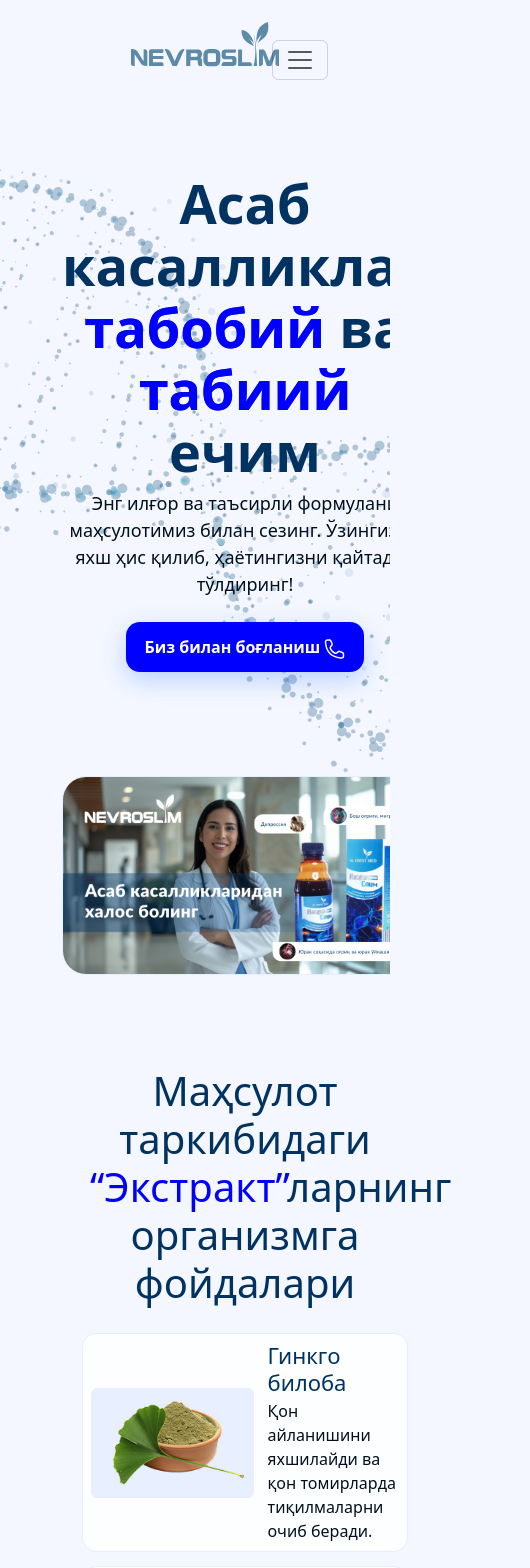
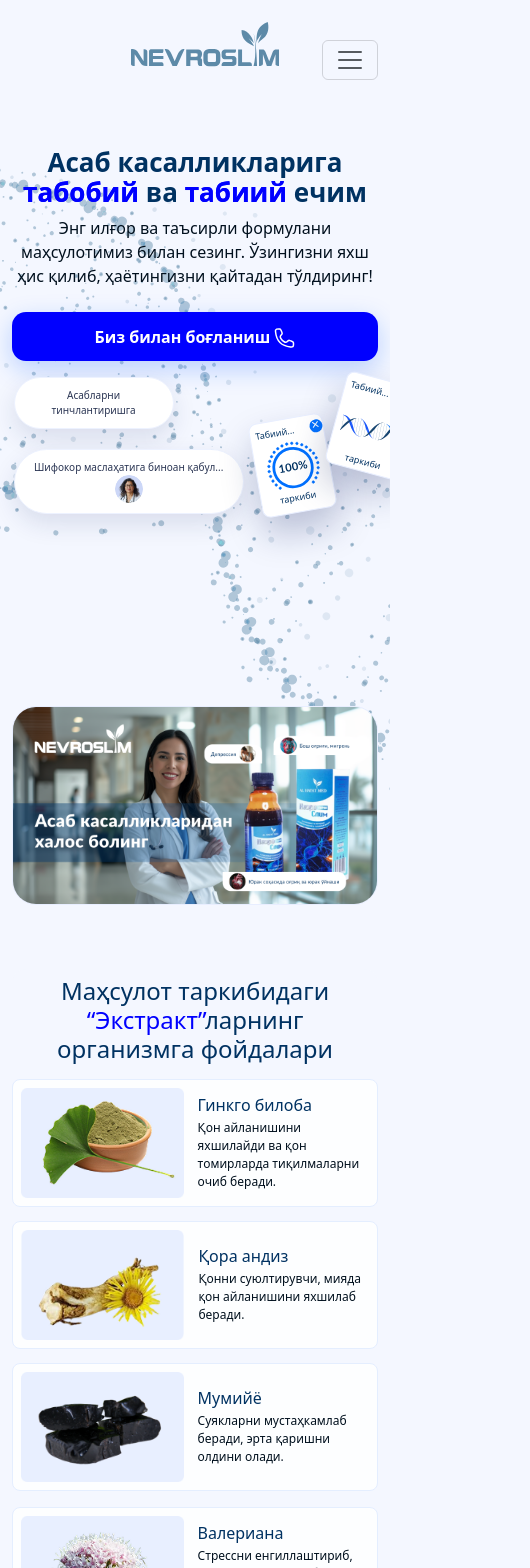
Before and after one commit to OqilbekErkinov/RankEdu, a Nuxt app: page / in a window 390 px wide. Shown: the top 1568 px of the page, 530 px wide, since content can reach past the window. Built offline with nearby package versions, Linux system fonts and the light colour scheme.

Commit message:
responsive also almost over

```diff
--- a/assets/css/main.css
+++ b/assets/css/main.css
@@ -1,5 +1,5 @@
 :root {
-  --brand: #0000FF;
+  --brand: #0000ff;
   --brand-2: #1e2dff;
   --ink: #003262;
   --muted: #5b6b8b;
@@ -12,11 +12,20 @@
   font-weight: normal;
   line-height: 1;
 }
-.bi::before { display: inline-block; }
+.bi::before {
+  display: inline-block;
+}
 
 .container {
   margin: 0 50px;
 }
+
+@media (max-width: 600px) {
+  .container {
+    margin: 0;
+  }
+}
+
 .form-control::placeholder {
   color: #003262;
 }
@@ -59,7 +68,7 @@
   filter: brightness(0.95);
 }
 .badge-sale {
-  background: #FFBF00;
+  background: #ffbf00;
   color: #131313;
   border-radius: 50%;
   padding: 1rem 0.6rem;
@@ -87,7 +96,6 @@
   padding: 0.5rem 0.75rem;
 }
 .stat-chip {
-
   border-radius: 14px;
   padding: 0.65rem 0.9rem;
   font-weight: 600;
--- a/components/AboutSection.vue
+++ b/components/AboutSection.vue
@@ -225,7 +225,7 @@
   font-size: 40px;
 }
 .text-accent {
-  color: #0000FF;
+  color: #0000ff;
 }
 
 /* ====== EXTRACTS ====== */
@@ -248,7 +248,7 @@
   display: flex;
   gap: 14px;
   align-items: center;
-  background: #FDFEFF;
+  background: #fdfeff;
   border: 1px solid #e4eeff;
   border-radius: 14px;
   padding: 8px;
@@ -277,7 +277,7 @@
   font-size: 22px;
 }
 .item-desc {
-  color: #01101E;
+  color: #01101e;
   margin: 0;
   font-size: 16px;
 }
@@ -381,19 +381,9 @@
 }
 
 /* ====== RESPONSIVE ====== */
-@media (max-width: 991.98px) {
-  .thumb {
-    flex-basis: 120px;
-    height: 96px;
-  }
-}
 @media (max-width: 767.98px) {
   .extracts-box {
     padding: 20px 12px 8px;
-  }
-  .thumb {
-    flex-basis: 96px;
-    height: 84px;
   }
   .cert-nav {
     width: 34px;
@@ -407,4 +397,39 @@
     right: 4px;
   }
 }
+@media (max-width: 600px) {
+  .section-title {
+    font-size: 24px;
+  }
+  .extracts-box {
+    padding: 0;
+  }
+  .extracts-grid {
+    padding: 0;
+  }
+  .item-title {
+    font-size: 16px;
+  }
+  .item-desc {
+    font-size: 12px;
+  }
+  .extract-item {
+    border-radius: 8px;
+  }
+  .titem {
+    margin-bottom: 2.5rem;
+  }
+  .t-title {
+    font-size: 18px;
+  }
+  .t-desc {
+    font-size: 14px;
+  }
+  .cert-view {
+    padding: 0;
+  }
+  .cert-box {
+    padding: 0;
+  }
+}
 </style>
--- a/components/AdvisesSection.vue
+++ b/components/AdvisesSection.vue
@@ -144,4 +144,9 @@
 @media (min-width: 992px){
   .gallery .thumb img{ height: 200px; }
 }
+@media (max-width: 600px) {
+  .section-title {
+    font-size: 24px;
+  }
+}
 </style>
--- a/components/BenefitSection.vue
+++ b/components/BenefitSection.vue
@@ -292,4 +292,9 @@
     transparent 60%
   );
 }
+@media (max-width: 600px) {
+  .section-title {
+    font-size: 24px;
+  }
+}
 </style>
--- a/components/HeroSection.vue
+++ b/components/HeroSection.vue
@@ -3,12 +3,46 @@
   <section id="hero" class="hero position-relative overflow-hidden pb-5">
     <!-- dekor nuqtalar -->
     <div class="container hero-inner text-center position-relative">
+      <!-- Headline -->
+      <h1 class="display-title mx-auto">
+        Асаб касалликларига<br />
+        <span class="text-gradient">табобий</span> ва
+        <span class="text-gradient">табиий</span> ечим
+      </h1>
+      <p class="lead-sub mx-auto">
+        Энг илғор ва таъсирли формулани маҳсулотимиз билан сезинг. Ўзингизни яхш
+        ҳис қилиб, ҳаётингизни қайтадан тўлдиринг!
+      </p>
+
+      <!-- CTA -->
+      <button
+        class="btn btn-cta mt-2"
+        data-bs-toggle="modal"
+        data-bs-target="#orderModal"
+      >
+        Биз билан боғланиш
+        <svg
+          width="21"
+          height="20"
+          viewBox="0 0 21 20"
+          fill="none"
+          xmlns="http://www.w3.org/2000/svg"
+        >
+          <path
+            d="M7.6585 3.71223L7.25584 2.80625C6.99256 2.21388 6.86092 1.91768 6.66405 1.69101C6.41732 1.40694 6.09571 1.19794 5.73592 1.08785C5.44883 1 5.1247 1 4.47645 1C3.52815 1 3.054 1 2.65597 1.18229C2.18711 1.39702 1.76368 1.86328 1.59497 2.3506C1.45175 2.76429 1.49278 3.18943 1.57482 4.0397C2.44815 13.0902 7.41006 18.0521 16.4605 18.9254C17.3108 19.0075 17.736 19.0485 18.1496 18.9053C18.637 18.7366 19.1032 18.3131 19.318 17.8443C19.5002 17.4462 19.5002 16.9721 19.5002 16.0238C19.5002 15.3755 19.5002 15.0514 19.4124 14.7643C19.3023 14.4045 19.0933 14.0829 18.8092 13.8362C18.5826 13.6393 18.2864 13.5077 17.694 13.2444L16.788 12.8417C16.1465 12.5566 15.8257 12.4141 15.4998 12.3831C15.1878 12.3534 14.8733 12.3972 14.5813 12.5109C14.2762 12.6297 14.0066 12.8544 13.4672 13.3038C12.9304 13.7512 12.662 13.9749 12.334 14.0947C12.0432 14.2009 11.6588 14.2403 11.3526 14.1951C11.0071 14.1442 10.7426 14.0029 10.2135 13.7201C8.5675 12.8405 7.65977 11.9328 6.78011 10.2867C6.49738 9.7577 6.35602 9.4931 6.30511 9.1477C6.25998 8.8414 6.29932 8.457 6.40554 8.1663C6.52536 7.83828 6.74905 7.56986 7.19643 7.033C7.64586 6.49368 7.87058 6.22402 7.98939 5.91891C8.10309 5.62694 8.14686 5.3124 8.11719 5.00048C8.08618 4.67452 7.94362 4.35376 7.6585 3.71223Z"
+            stroke="#FDFEFF"
+            stroke-width="1.5"
+            stroke-linecap="round"
+          />
+        </svg>
+      </button>
+
       <!-- Chapdagi kichik bubble'lar -->
-      <div class="mt-4">
-        <div class="bubble bubble-1 d-none d-md-flex">
+      <div class="mt-4 bubblelar">
+        <div class="bubble bubble-1 d-md-flex">
           <span>Асабларни тинчлантиришга</span>
         </div>
-        <div class="bubble bubble-2 d-none d-lg-flex align-items-center gap-2">
+        <div class="bubble bubble-2 d-lg-flex align-items-center gap-2">
           <span>Шифокор маслаҳатига биноан қабул...</span>
           <img
             src="/images/avatar1.png"
@@ -21,17 +55,16 @@
       </div>
 
       <!-- O'ngdagi suzuvchi kartalar -->
-      <div
-        class="float-card card-100 d-none d-lg-flex flex-column align-items-center"
-      >
+      <div class="float-card card-100 d-lg-flex flex-column align-items-center">
         <div style="display: flex">
-          <small class="text-muted me-4" style="color: #003262 !important"
+          <small class="float-text me-4" style="color: #003262 !important"
             >Табиий...</small
           >
           <span class="close-x">×</span>
         </div>
         <div class="ring">
           <svg
+            class="ring-icon"
             width="87"
             height="79"
             viewBox="0 0 87 79"
@@ -497,19 +530,18 @@
             </defs>
           </svg>
         </div>
-        <small class="mt-3" style="color: #003262">таркиби</small>
+        <small class="mt-3 float-text-2" style="color: #003262">таркиби</small>
       </div>
-      <div
-        class="float-card card-dna d-none d-md-flex flex-column align-items-center"
-      >
-        <div style="display: flex;">
-          <small class="text-muted me-4 mb-3" style="color: #003262 !important"
+      <div class="float-card card-dna d-md-flex flex-column align-items-center">
+        <div style="display: flex">
+          <small class="float-text me-4 mb-3" style="color: #003262 !important"
             >Табиий...</small
           >
           <span class="close-x">×</span>
         </div>
         <div class="dna" style="margin-bottom: -1.4rem">
           <svg
+            class="dna-icon"
             width="95"
             height="36"
             viewBox="0 0 95 36"
@@ -622,42 +654,8 @@
             />
           </svg>
         </div>
-        <small class="mt-5" style="color: #003262;">таркиби</small>
+        <small class="float-text-4 mt-5" style="color: #003262">таркиби</small>
       </div>
-
-      <!-- Headline -->
-      <h1 class="display-title mx-auto">
-        Асаб касалликларига<br />
-        <span class="text-gradient">табобий</span> ва
-        <span class="text-gradient">табиий</span> ечим
-      </h1>
-      <p class="lead-sub mx-auto">
-        Энг илғор ва таъсирли формулани маҳсулотимиз билан сезинг. Ўзингизни яхш
-        ҳис қилиб, ҳаётингизни қайтадан тўлдиринг!
-      </p>
-
-      <!-- CTA -->
-      <button
-        class="btn btn-cta mt-2"
-        data-bs-toggle="modal"
-        data-bs-target="#orderModal"
-      >
-        Биз билан боғланиш
-        <svg
-          width="21"
-          height="20"
-          viewBox="0 0 21 20"
-          fill="none"
-          xmlns="http://www.w3.org/2000/svg"
-        >
-          <path
-            d="M7.6585 3.71223L7.25584 2.80625C6.99256 2.21388 6.86092 1.91768 6.66405 1.69101C6.41732 1.40694 6.09571 1.19794 5.73592 1.08785C5.44883 1 5.1247 1 4.47645 1C3.52815 1 3.054 1 2.65597 1.18229C2.18711 1.39702 1.76368 1.86328 1.59497 2.3506C1.45175 2.76429 1.49278 3.18943 1.57482 4.0397C2.44815 13.0902 7.41006 18.0521 16.4605 18.9254C17.3108 19.0075 17.736 19.0485 18.1496 18.9053C18.637 18.7366 19.1032 18.3131 19.318 17.8443C19.5002 17.4462 19.5002 16.9721 19.5002 16.0238C19.5002 15.3755 19.5002 15.0514 19.4124 14.7643C19.3023 14.4045 19.0933 14.0829 18.8092 13.8362C18.5826 13.6393 18.2864 13.5077 17.694 13.2444L16.788 12.8417C16.1465 12.5566 15.8257 12.4141 15.4998 12.3831C15.1878 12.3534 14.8733 12.3972 14.5813 12.5109C14.2762 12.6297 14.0066 12.8544 13.4672 13.3038C12.9304 13.7512 12.662 13.9749 12.334 14.0947C12.0432 14.2009 11.6588 14.2403 11.3526 14.1951C11.0071 14.1442 10.7426 14.0029 10.2135 13.7201C8.5675 12.8405 7.65977 11.9328 6.78011 10.2867C6.49738 9.7577 6.35602 9.4931 6.30511 9.1477C6.25998 8.8414 6.29932 8.457 6.40554 8.1663C6.52536 7.83828 6.74905 7.56986 7.19643 7.033C7.64586 6.49368 7.87058 6.22402 7.98939 5.91891C8.10309 5.62694 8.14686 5.3124 8.11719 5.00048C8.08618 4.67452 7.94362 4.35376 7.6585 3.71223Z"
-            stroke="#FDFEFF"
-            stroke-width="1.5"
-            stroke-linecap="round"
-          />
-        </svg>
-      </button>
 
       <!-- Bitta kompozit rasm (ayol + dorilar + yozuvlar) -->
       <figure class="hero-picture mx-auto">
@@ -685,7 +683,7 @@
 }
 
 .hero {
-  background: #F4F7FF;
+  background: #f4f7ff;
   background-image: url("/icons/BACKGROUND 2.svg");
 }
 
@@ -802,7 +800,7 @@
 }
 
 @media (max-width: 991.98px) {
-  .bubble-1 {
+  /* .bubble-1 {
     top: 120px;
     left: 12px;
     transform: scale(0.95);
@@ -819,21 +817,135 @@
   .card-100 {
     top: 190px;
     right: 96px;
-  }
+  } */
 }
 @media (max-width: 767.98px) {
   .hero {
     padding-top: 3.25rem;
-  }
-  .dots {
-    opacity: 0.25;
   }
   .btn-cta {
     padding: 0.8rem 1.15rem;
   }
   .bubble,
   .float-card {
-    display: none !important;
+    /* display: none !important; */
+  }
+}
+
+@media (max-width: 600px) {
+  .display-title {
+    font-size: 26px;
+  }
+  .lead-sub {
+    font-size: 16px;
+  }
+  .btn-cta {
+    width: 100%;
+  }
+  .hero-picture {
+    margin-top: 12rem;
+  }
+  .bubblelar {
+    margin-top: 1rem !important;
+  }
+  .bubble {
+    position: relative;
+    left: 24px;
+    background: #fff;
+    color: #2a3553;
+    border-radius: 999px;
+    padding: 0rem;
+    box-shadow: 0 10px 24px rgba(26, 42, 96, 0.12);
+    border: 1px solid #edf2ff;
+    font-weight: 400;
+    font-size: 10px;
+    margin-left: -1.4rem;
+  }
+  .bubble-1 {
+    top: 0;
+    margin-bottom: 1.2rem;
+    max-width: 160px;
+    padding: 10px 10px;
+  }
+  .bubble-2 {
+    top: 0;
+    max-width: 230px;
+    padding: 10px 10px;
+  }
+  .bubble-2 img {
+    object-fit: cover;
+  }
+
+  .float-card {
+    position: absolute;
+    right: 40px;
+    background: #fff;
+    border-radius: 8px;
+    width: 75px;
+    height: 95px;
+    box-shadow: 0 18px 34px rgba(16, 32, 96, 0.25);
+    border: 1px solid #e9efff;
+    justify-content: center;
+    /* display: none; */
+    padding: 5px;
+  }
+  .card-dna {
+    top: 230px;
+    right: -20px;
+    transform: rotate(15deg);
+  }
+  .card-100 {
+    top: 270px;
+    right: 60px;
+    transform: rotate(-10deg);
+  }
+  .close-x {
+    width: 13px;
+    height: 13px;
+    display: grid;
+    place-items: center;
+    border-radius: 50%;
+    background: #0472ff;
+    color: #fefefe;
+    font-weight: 400;
+    line-height: 0.7;
+    /* padding: 0 3px; */
+    font-size: 14px;
+    padding-right: 4px;
+    padding-left: 1.8px;
+    padding-bottom: 10px !important;
+  }
+  .dna {
+    font-size: 28px;
+    letter-spacing: 4px;
+    color: #2f54ff;
+    opacity: 0.9;
+    width: 40px !important;
+    margin-top: -0.5rem !important;
+    margin-bottom: 0rem !important;
+  }
+  .ring {
+    color: #2f54ff;
+    transform: rotate(10deg);
+    margin-top: -0.8rem !important;
+    margin-bottom: -1.3rem;
+  }
+  .float-text {
+    font-size: 9px;
+    margin-right: 1rem !important;
+  }
+  .ring-icon {
+    width: 60px !important;
+  }
+  .dna-icon {
+    width: 60px !important;
+  }
+  .float-text-2 {
+    font-size: 9px;
+  }
+  .float-text-4 {
+    font-size: 9px;
+    margin-top: 2rem;
   }
 }
 </style>
```
Also changed, not shown: components/AudioMini.vue (+59 -34 lines), components/ContactSection.vue (+26 -4 lines), components/DiseasesSection.vue (+27 -30 lines), components/ExpertsSection.vue (+15 -1 lines), components/SiteFooter.vue (+9 -1 lines).
